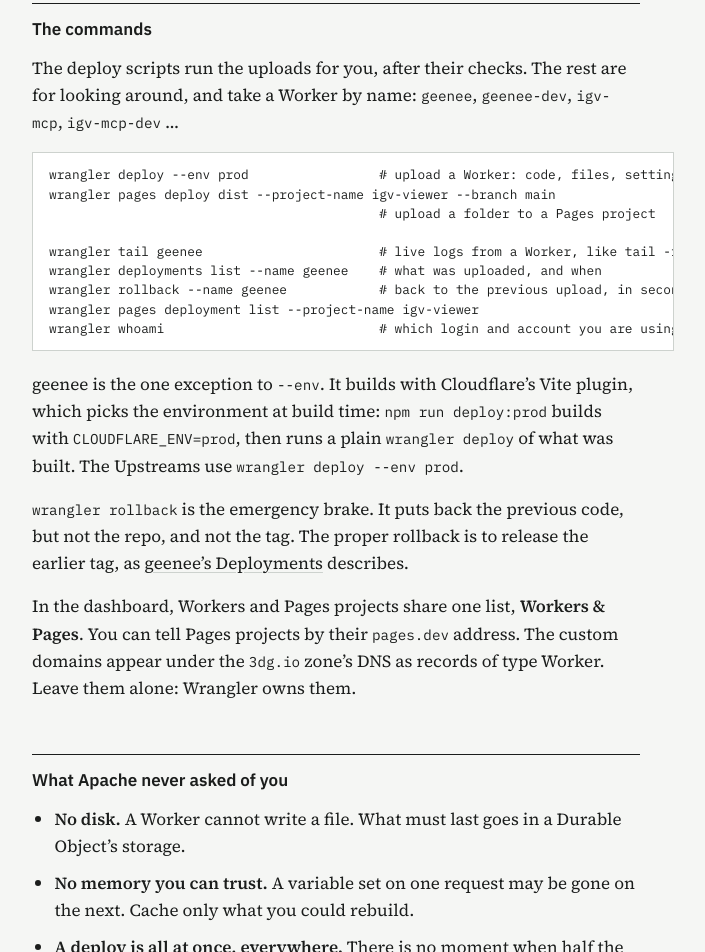
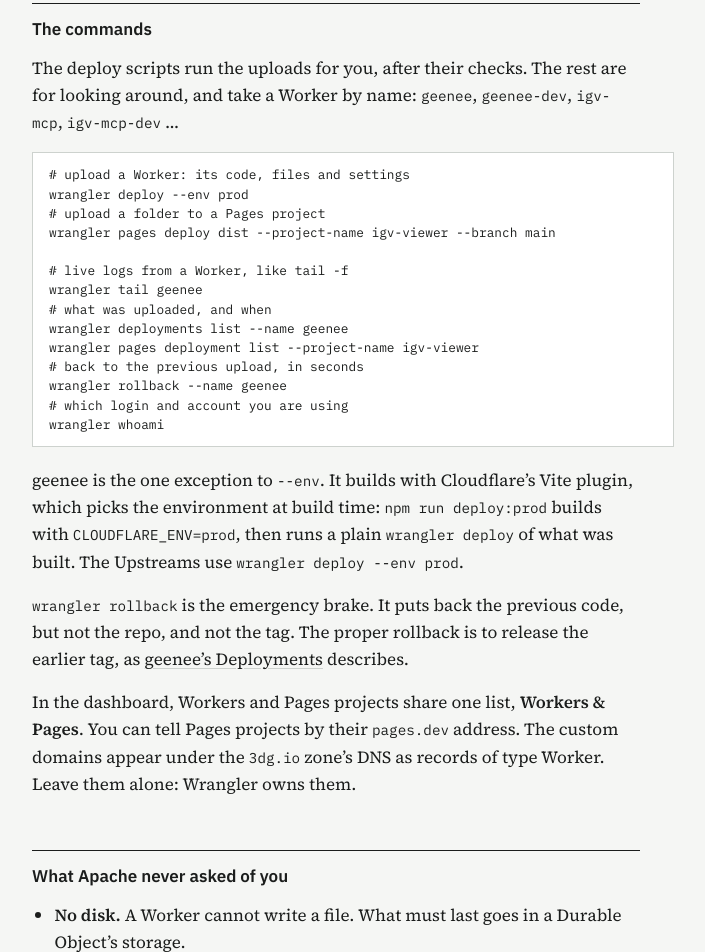
Before and after one commit to aidenlab/geenee, a website built with Vite: page docs/cloudflare.html in a window 1280 px wide. Shown: the part 6394-7346 px from the top of the page, without its empty margins (96-801 px from the left). Built offline with nearby package versions, Linux system fonts and the light colour scheme.

Commit message:
Keep the commands block within the reading column
Co-Authored-By: Claude Opus 5.5 <noreply@anthropic.com>

```diff
--- a/docs/cloudflare.html
+++ b/docs/cloudflare.html
@@ -303,15 +303,20 @@ pre { font-family: var(--mono); font-size: 0.8rem; line-height: 1.5; background:
 
 <p>The deploy scripts run the uploads for you, after their checks. The rest are for looking around, and take a Worker by name: <code>geenee</code>, <code>geenee-dev</code>, <code>igv-mcp</code>, <code>igv-mcp-dev</code> …</p>
 
-<pre>wrangler deploy --env prod                 # upload a Worker: code, files, settings
+<pre># upload a Worker: its code, files and settings
+wrangler deploy --env prod
+# upload a folder to a Pages project
 wrangler pages deploy dist --project-name igv-viewer --branch main
-                                           # upload a folder to a Pages project
 
-wrangler tail geenee                       # live logs from a Worker, like tail -f
-wrangler deployments list --name geenee    # what was uploaded, and when
-wrangler rollback --name geenee            # back to the previous upload, in seconds
+# live logs from a Worker, like tail -f
+wrangler tail geenee
+# what was uploaded, and when
+wrangler deployments list --name geenee
 wrangler pages deployment list --project-name igv-viewer
-wrangler whoami                            # which login and account you are using</pre>
+# back to the previous upload, in seconds
+wrangler rollback --name geenee
+# which login and account you are using
+wrangler whoami</pre>
 
 <p>geenee is the one exception to <code>--env</code>. It builds with Cloudflare’s Vite plugin, which picks the environment at build time: <code>npm run deploy:prod</code> builds with <code>CLOUDFLARE_ENV=prod</code>, then runs a plain <code>wrangler deploy</code> of what was built. The Upstreams use <code>wrangler deploy --env prod</code>.</p>
 
```
